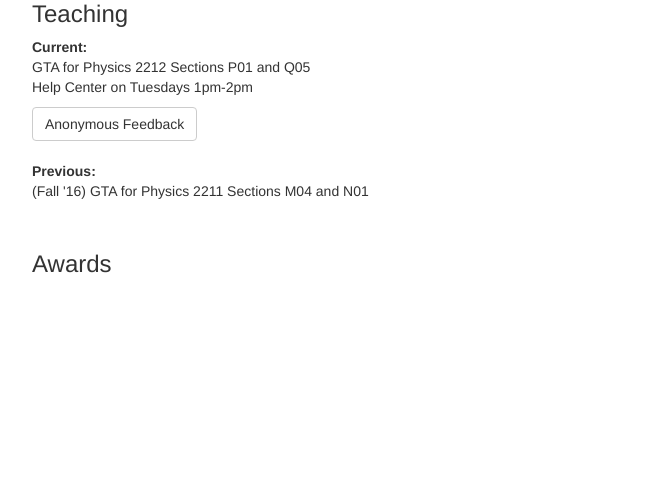
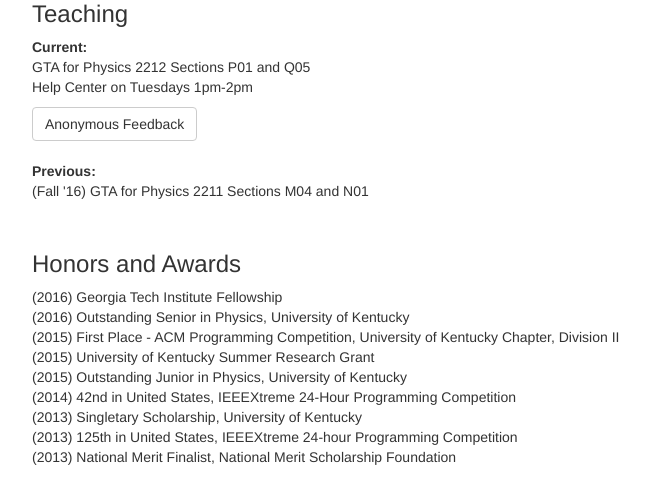
Before and after one commit to cameron-powell/bio-dlf, a Flask app: page / in a window 1280 px wide. Shown: the part 568-1065 px from the top of the page, without its empty margins (38-688 px from the left). Before the commit the page ends 841 px from the top, so only its background shows below. Run offline with Flask 2, Linux system fonts and the light colour scheme; some libraries are stand-ins or nearby versions.

Commit message:
Populated the Honors and Awards Section.  Resolves #14
Edited the index.html template to populate the Honors and Awards section.

```diff
--- a/src/templates/index.html
+++ b/src/templates/index.html
@@ -39,8 +39,18 @@
     </p>
     <br>
 
-    <h3>Awards</h3>
-    <p></p>
+    <h3>Honors and Awards</h3>
+    <p>(2016) Georgia Tech Institute Fellowship<br>
+        (2016) Outstanding Senior in Physics, University of Kentucky<br>
+        (2015) First Place - ACM Programming Competition, University of Kentucky Chapter, Division II<br>
+        (2015) University of Kentucky Summer Research Grant<br>
+        (2015) Outstanding Junior in Physics, University of Kentucky<br>
+        (2014) 42nd in United States, IEEEXtreme 24-Hour Programming Competition<br>
+        (2013) Singletary Scholarship, University of Kentucky<br>
+        (2013) 125th in United States, IEEEXtreme 24-hour Programming Competition<br>
+        (2013) National Merit Finalist, National Merit Scholarship Foundation
+    </p>
     <br>
+
 </div>
 {% endblock %}
```
